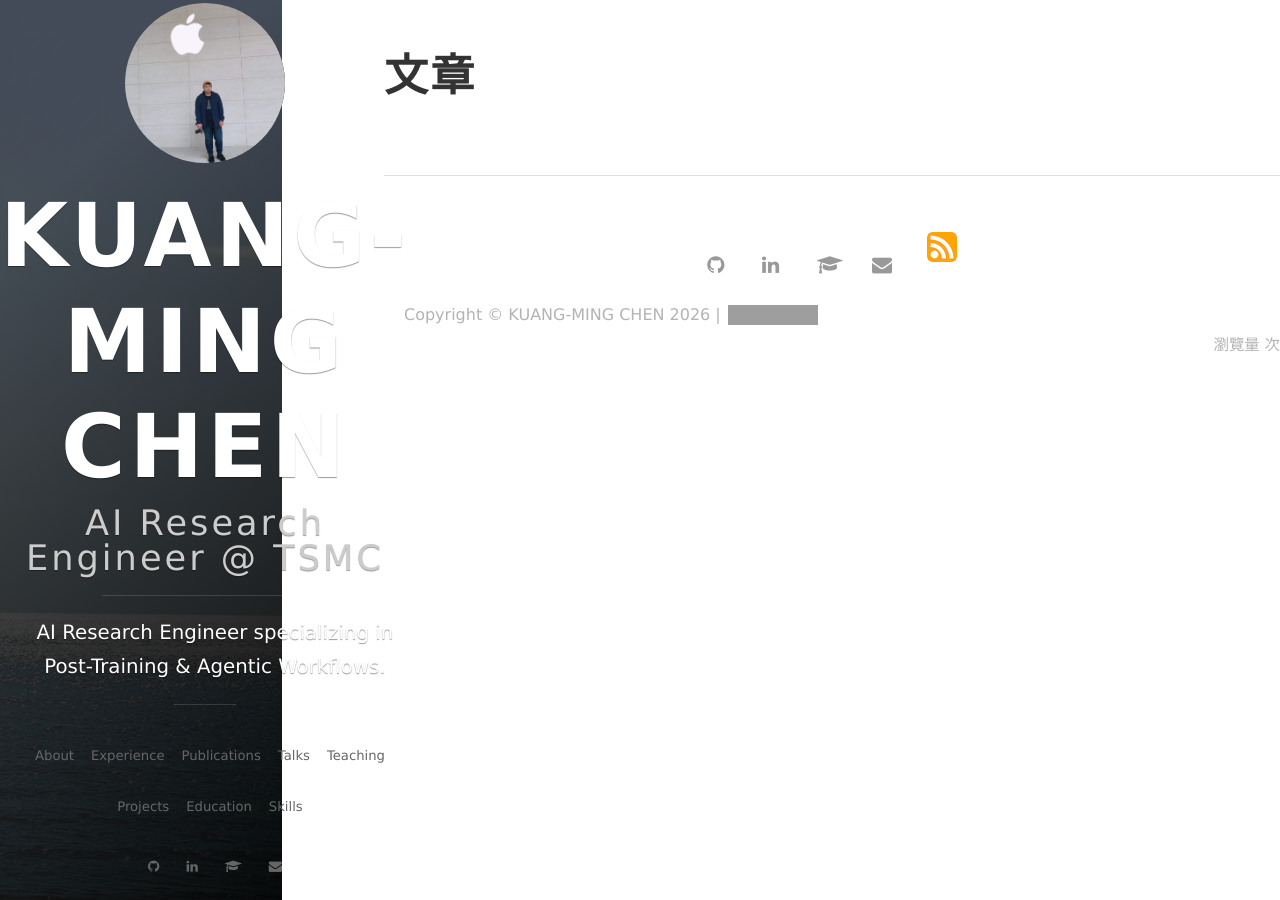
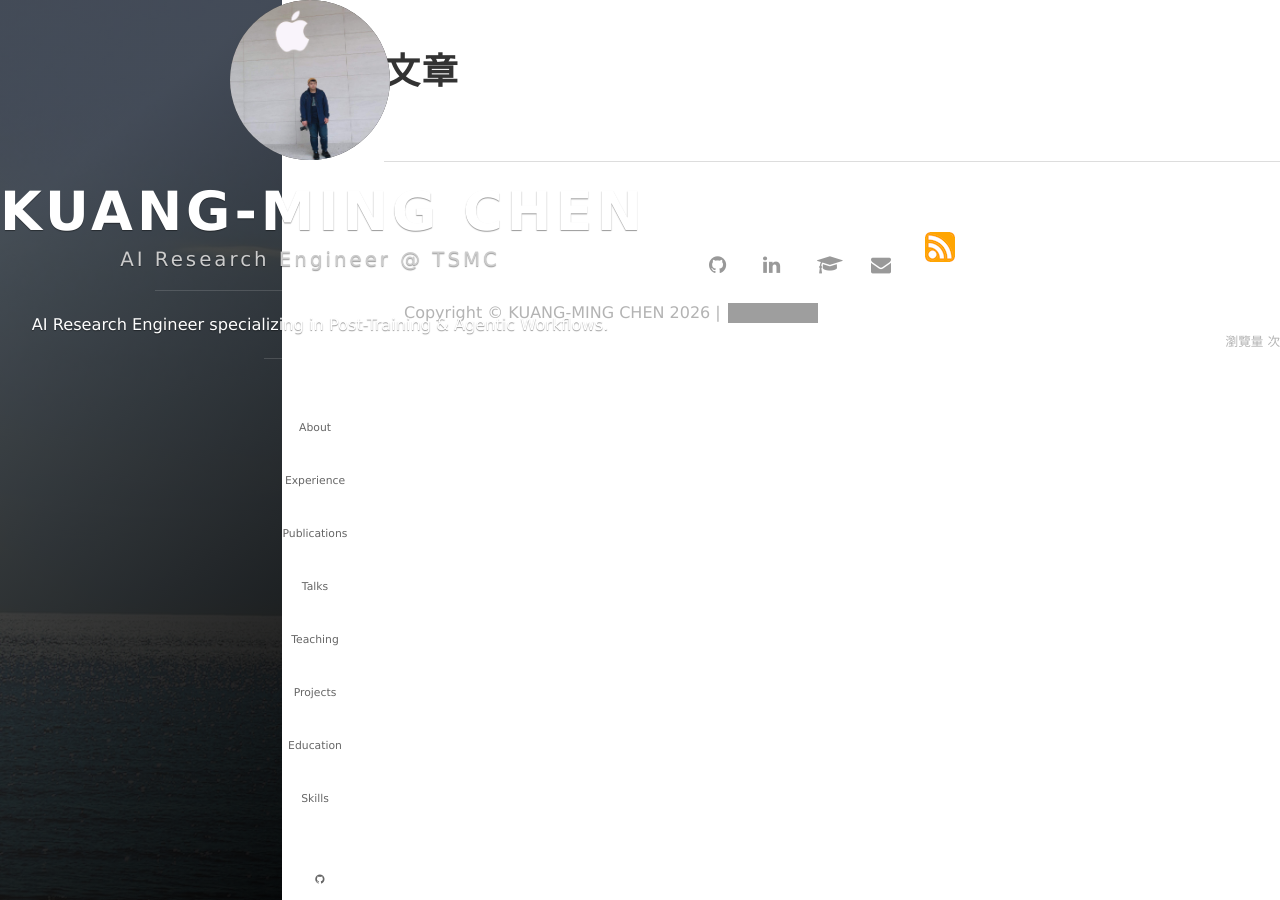
Before and after one commit to Gorden0413/Gorden0413.github.io, a Jekyll site: the page built from archive.html, in a window 1280 px wide. Built offline with Jekyll 4.4.1, drawn with Linux system fonts in a browser that asks for light colours; nearby versions of some CDN libraries; comment, search, counter and statistics services are not loaded; grey boxes are pictures that could not be loaded.

Commit message:
Final typography fine-tuning: adjust sidebar layout and content font size

```diff
--- a/css/main.css
+++ b/css/main.css
@@ -1466,3 +1466,32 @@
 .experience-item h3, .project-item h3, .education-item h3 {
     font-size: 24px !important;
 }
+
+/* Final Fine-tuning for Layout and Readability */
+body {
+    font-size: 18px !important;
+}
+
+.panel-title {
+    font-size: 3em !important;
+    white-space: nowrap;
+}
+
+.panel-subtitle {
+    font-size: 1.1em !important;
+}
+
+.nav-menu-item a {
+    font-size: 1.1em !important;
+    color: #fff !important; /* Make it clearer/whiter */
+    white-space: nowrap;
+}
+
+.cover-navigation {
+    margin-top: 20px;
+}
+
+.navigation__item {
+    margin-bottom: 10px;
+    display: block !important; /* Stack vertically if needed to prevent overlap */
+}
```
